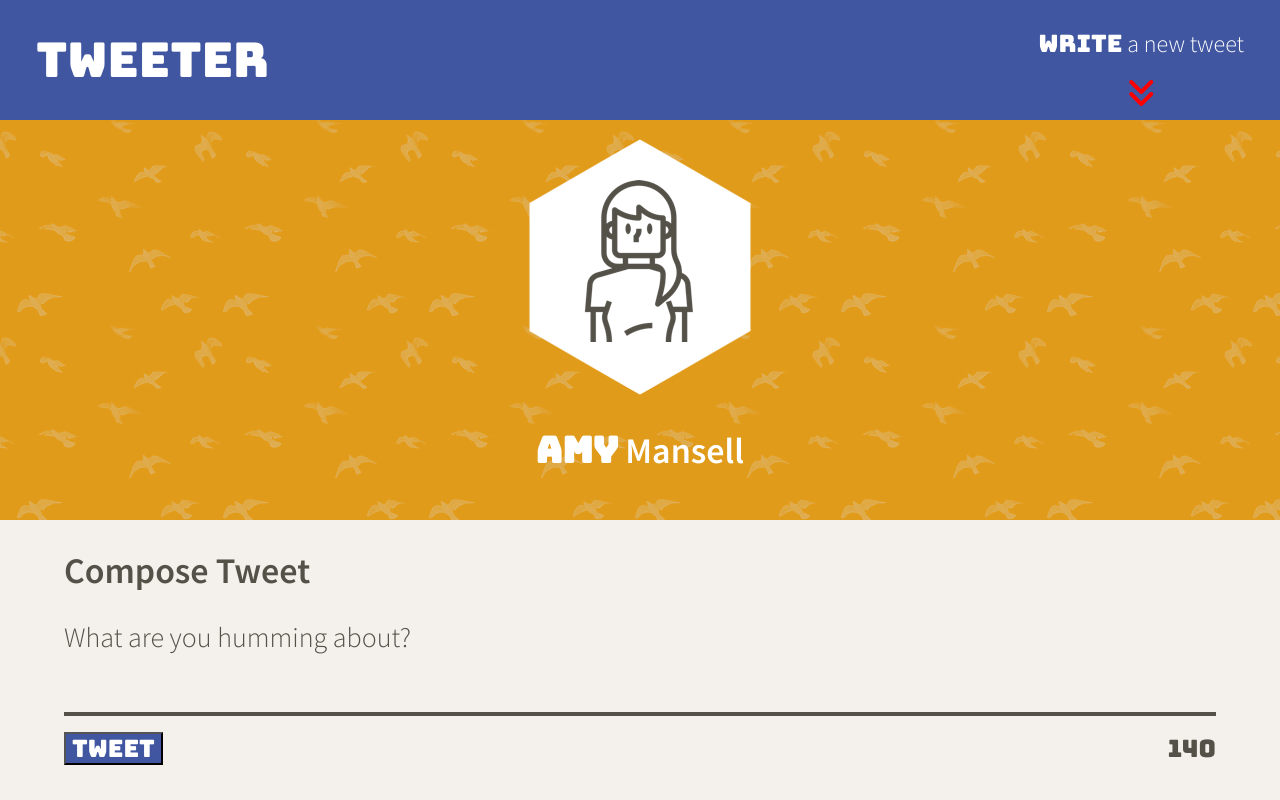
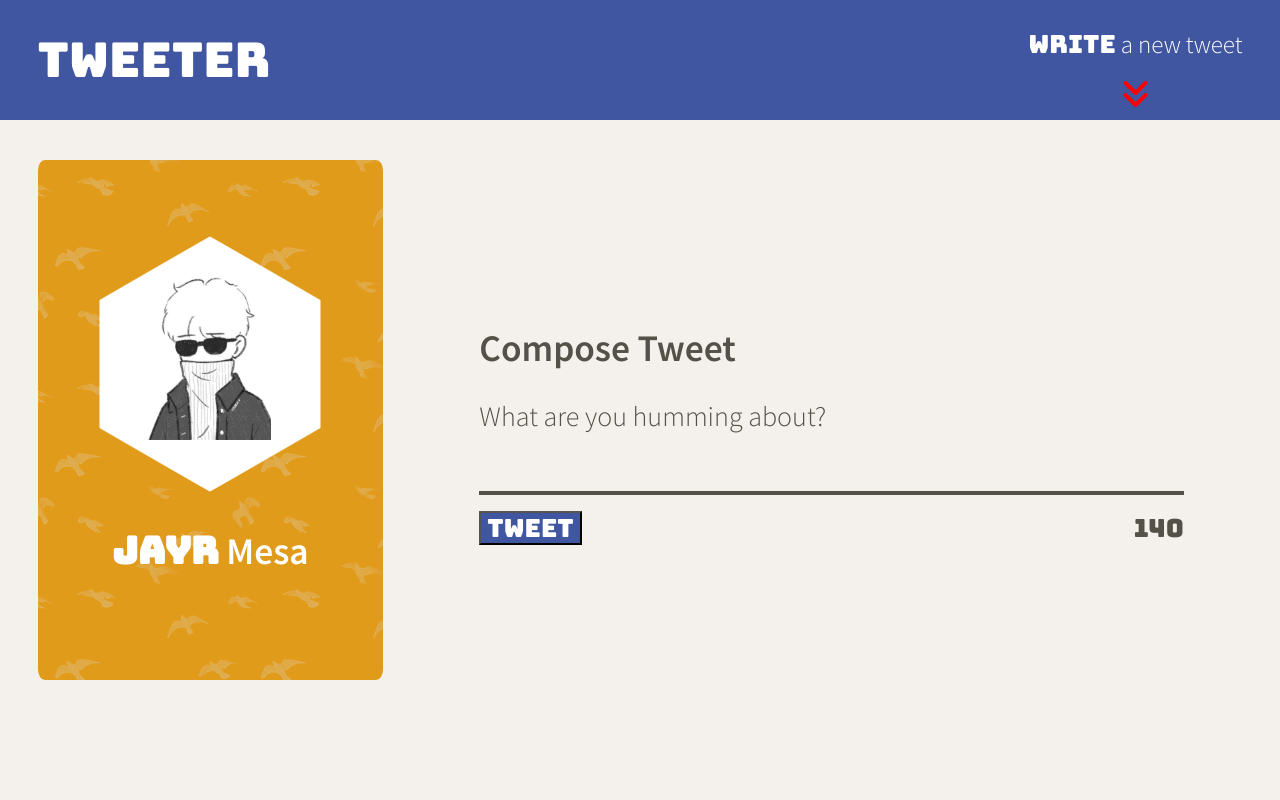
Before and after one commit to jayrmesa/Tweeter-Project, a website: page public/index.html in a window 1280 px wide. Drawn offline with nearby package versions, Linux system fonts and the light colour scheme; no server answers.

Commit message:
Added the stylesheet CSS

```diff
--- a/public/index.html
+++ b/public/index.html
@@ -2,6 +2,7 @@
 <html lang="en">
   <head>
     <!-- Meta Information -->
+    <meta name='viewport' content='width=device-width, initial-scale=1.0, maximum-scale=1.0' />
     <title>Tweeter - Home Page</title>
 
     <!-- External CSS -->
@@ -18,6 +19,7 @@
     <link rel="stylesheet" href="/styles/new-tweet.css" type="text/css" />
     <link rel="stylesheet" href="/styles/tweets.css" type="text/css" />
     <link rel="stylesheet" href="/styles/footer.css" type="text/css" />
+    <link rel="stylesheet" href="/styles/desktop-media.css" type="text/css" />
 
     <!-- External JS -->
     <script src="https://ajax.googleapis.com/ajax/libs/jquery/3.4.1/jquery.min.js"></script>
@@ -41,10 +43,10 @@
 
     <header>
       <div class="avatar">
-          <img src="/images/profile-hex.png">
+          <img src="/images/profile-hex2.png">
       </div>
       <div class="userName">
-          <h2><span>Amy</span> Mansell</h2>
+          <h2><span>JayR</span> Mesa</h2>
       </div>
     </header>
 
```
